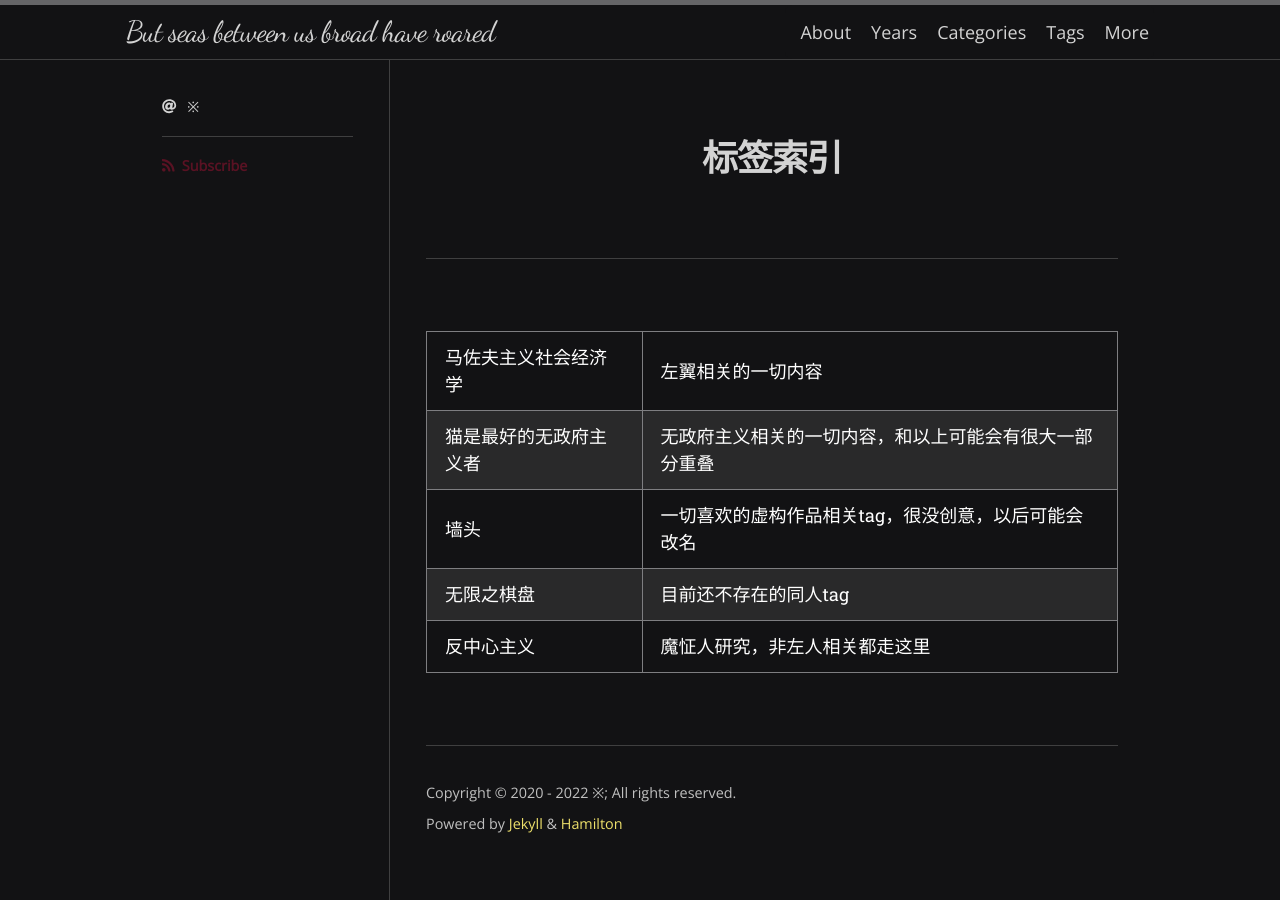
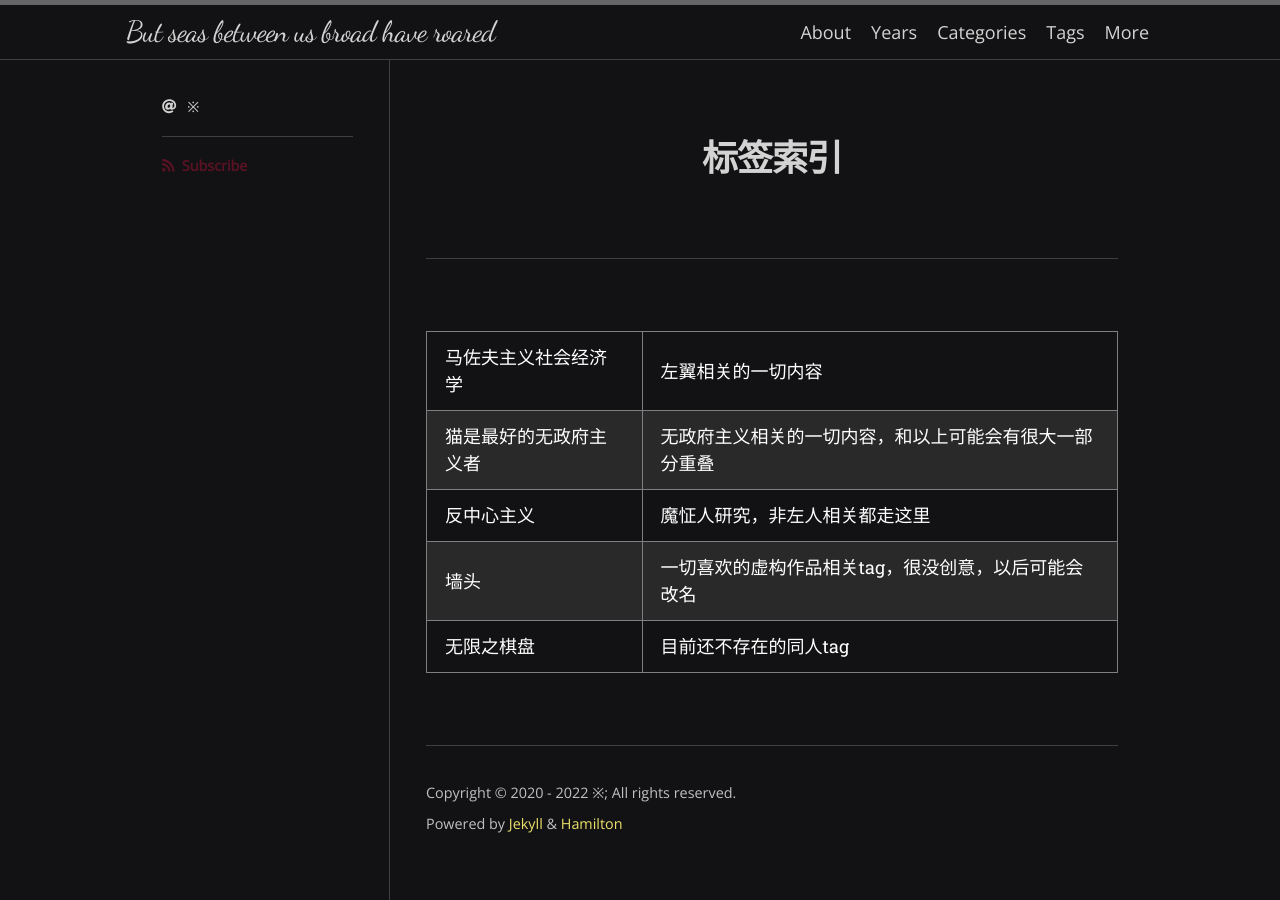
Before and after one commit to scatterdclouds/scatterdclouds.github.io, a Jekyll site: the page built from tagsdirectory.md, in a window 1280 px wide. Built offline with Jekyll 4.4.1, drawn with Linux system fonts in a browser that asks for light colours; nearby versions of some CDN libraries; some web fonts are replaced.

```diff
--- a/tagsdirectory.md
+++ b/tagsdirectory.md
@@ -4,8 +4,8 @@ title: 标签索引
 permalink: /tagsdirectory/
 ---
 
-|马佐夫主义社会经济学 | 左翼相关的一切内容|
-|猫是最好的无政府主义者 | 无政府主义相关的一切内容，和以上可能会有很大一部分重叠|
-|墙头 | 一切喜欢的虚构作品相关tag，很没创意，以后可能会改名|
-|无限之棋盘 | 目前还不存在的同人tag|
-|反中心主义 | 魔怔人研究，非左人相关都走这里|
+| 马佐夫主义社会经济学 | 左翼相关的一切内容 |
+| 猫是最好的无政府主义者 | 无政府主义相关的一切内容，和以上可能会有很大一部分重叠 |
+| 反中心主义 | 魔怔人研究，非左人相关都走这里 |
+| 墙头 | 一切喜欢的虚构作品相关tag，很没创意，以后可能会改名 |
+| 无限之棋盘 | 目前还不存在的同人tag |
```
